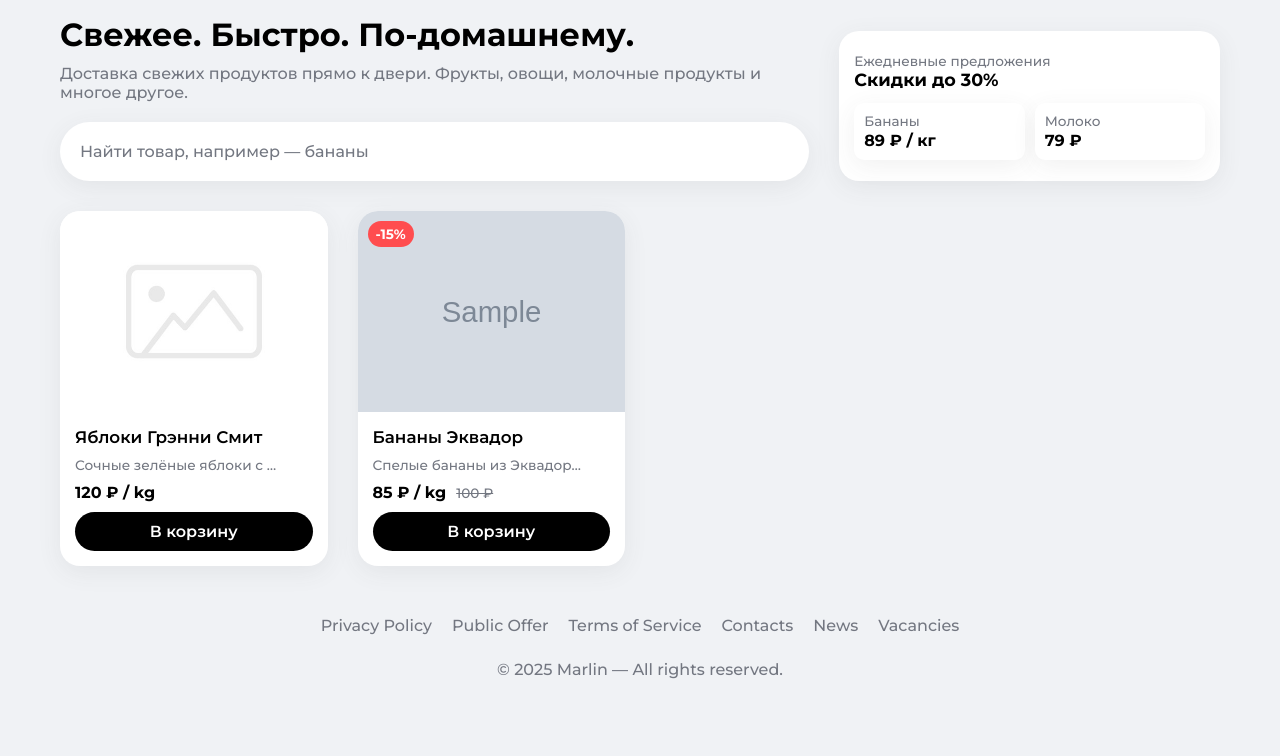
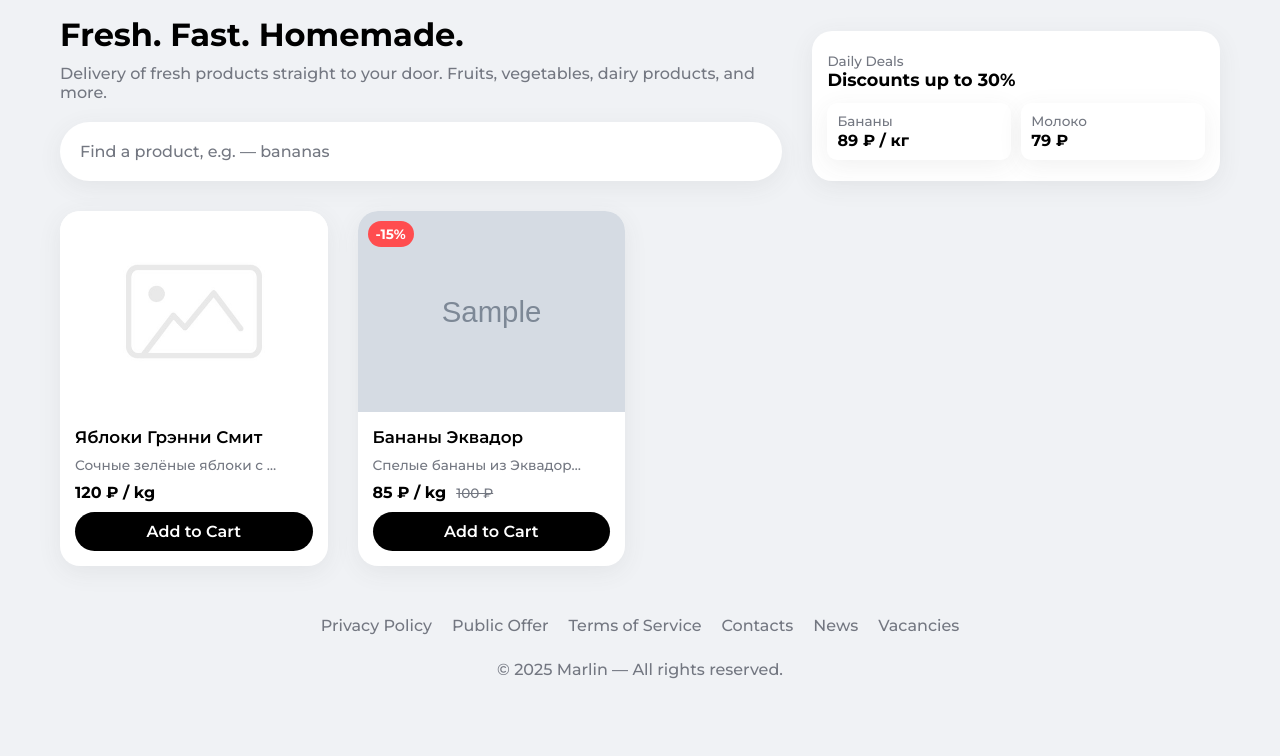
Before and after one commit to prsvt420/marlin, a Django app: page /catalog/ in a window 1280 px wide. Shown: the part 135-891 px from the top of the page. Run offline with Django 5.2, Linux system fonts and the light colour scheme; data comes from the database, SQL or seed files in the repository; tables that the repository leaves empty hold one stand-in row (values such as "Sample post"); grey boxes marked "Sample" are stand-in pictures; parts of the project's set-up code (start-up, migrations or seed data) failed here and were passed over; some web fonts are replaced.

Commit message:
feat(ui): add translations to product list template

```diff
--- a/apps/catalog/templates/catalog/product_list.html
+++ b/apps/catalog/templates/catalog/product_list.html
@@ -1,8 +1,8 @@
 {% extends 'base.html' %}
 
-{% load static %}
+{% load static i18n %}
 
-{% block title %}Список продуктов{% endblock %}
+{% block title %}{% trans "Catalog" %}{% endblock %}
 
 {% block css %}
 <link rel="stylesheet" href="{% static 'catalog/css/product_list.css' %}">
@@ -11,17 +11,16 @@
 {% block content %}
 <section class="hero">
     <div class="hero__content">
-        <h2 class="hero__title">Свежее. Быстро. По-домашнему.</h2>
-        <p class="hero__subtitle">Доставка свежих продуктов прямо к двери. Фрукты, овощи, молочные продукты и
-            многое другое.</p>
+        <h2 class="hero__title">{% trans "Fresh. Fast. Homemade." %}</h2>
+        <p class="hero__subtitle">{% trans "Delivery of fresh products straight to your door. Fruits, vegetables, dairy products, and more." %}</p>
         <form method="get" action="{% url 'catalog:product_list' %}">
-            <input name="q" value="{{ search_query }}" class="hero__search" autocomplete="off" placeholder="Найти товар, например — бананы">
+            <input name="q" value="{{ search_query }}" class="hero__search" autocomplete="off" placeholder="{% trans 'Find a product, e.g. — bananas' %}">
         </form>
     </div>
     <div class="hero__promo promo-card">
         <div class="promo-card__header">
-            <p class="promo-card__label">Ежедневные предложения</p>
-            <p class="promo-card__title">Скидки до 30%</p>
+            <p class="promo-card__label">{% trans "Daily Deals" %}</p>
+            <p class="promo-card__title">{% trans "Discounts up to 30%" %}</p>
         </div>
 
         <div class="promo-card__products">
@@ -48,7 +47,7 @@
                             alt="{{ product.product_images.first.alt_text }}" draggable="false">
                     {% else %}
                         <img src="{% static 'catalog/img/default-product-image.jpg' %}"
-                            alt="Нет изображения" draggable="false">
+                            alt="{% trans 'No image available' %}" draggable="false">
                     {% endif %}
                     {% if product.discount %}
                         <span class="product-card__discount">-{{ product.discount|floatformat:"-2u" }}%</span>
@@ -59,16 +58,16 @@
                     <p class="product-card__description">{{ product.description|truncatechars:25 }}</p>
                     <div class="product-card__price">
                         {% if product.discount %}
-                            <span class="product-card__current-price">{{ product.get_final_price|floatformat:"-2u" }} ₽ / {{ product.get_unit_type_display }}</span>
+                            <span class="product-card__current-price">{{ product.get_final_price|floatformat:"-2u" }} ₽ {% if product.unit_type != "pcs" %} / {{ product.get_unit_type_display }} {% endif %}</span>
                             <span class="product-card__old-price">{{ product.price|floatformat:"-2u" }} ₽</span>
                         {% else %}
-                            <span class="product-card__current-price">{{ product.price|floatformat:"-2u" }} ₽ / {{ product.get_unit_type_display }}</span>
+                            <span class="product-card__current-price">{{ product.price|floatformat:"-2u" }} ₽ {% if product.unit_type != "pcs" %} / {{ product.get_unit_type_display }} {% endif %}</span>
                         {% endif %}
                     </div>
                     <div class="product-card__footer">
                         <form action="#" method="post">
                             {% csrf_token %}
-                            <button class="product-card__button">В корзину</button>
+                            <button class="product-card__button">{% trans "Add to Cart" %}</button>
                         </form>
                     </div>
                 </div>
@@ -104,12 +103,11 @@
     {% else %}
     {% if search_query %}
         <div class="no-products">
-            <p class="no-products__text">По запросу ничего не найдено</p>
-            <a class="no-products__button" href="{% url 'catalog:product_list' %}">В каталог</a>
+            <p class="no-products__text">{% trans "No results found for your search" %}</p>
         </div>
     {% else %}
         <div class="no-products">
-            <p class="no-products__text">В каталоге ничего не найдено</p>
+            <p class="no-products__text">{% trans "No products found in the catalog" %}</p>
         </div>
     {% endif %}
     {% endif %}
```
Also changed, not shown: locale/ru/LC_MESSAGES/django.po.
